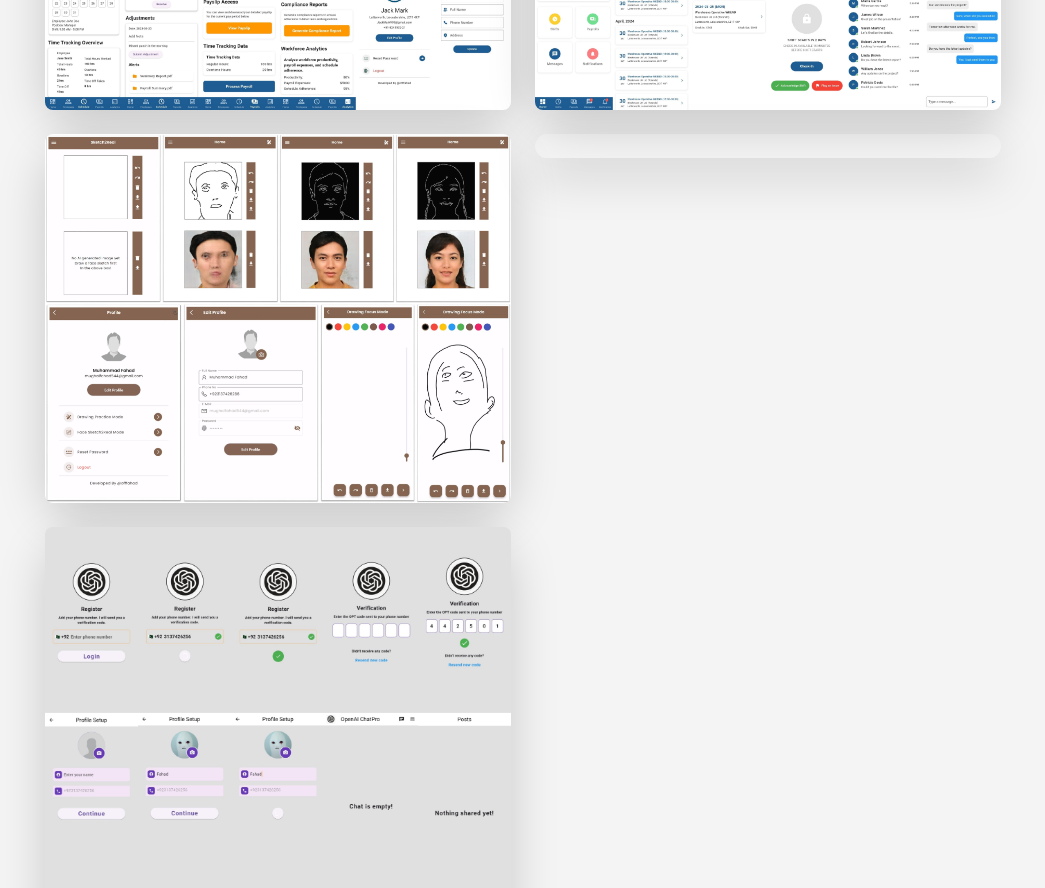
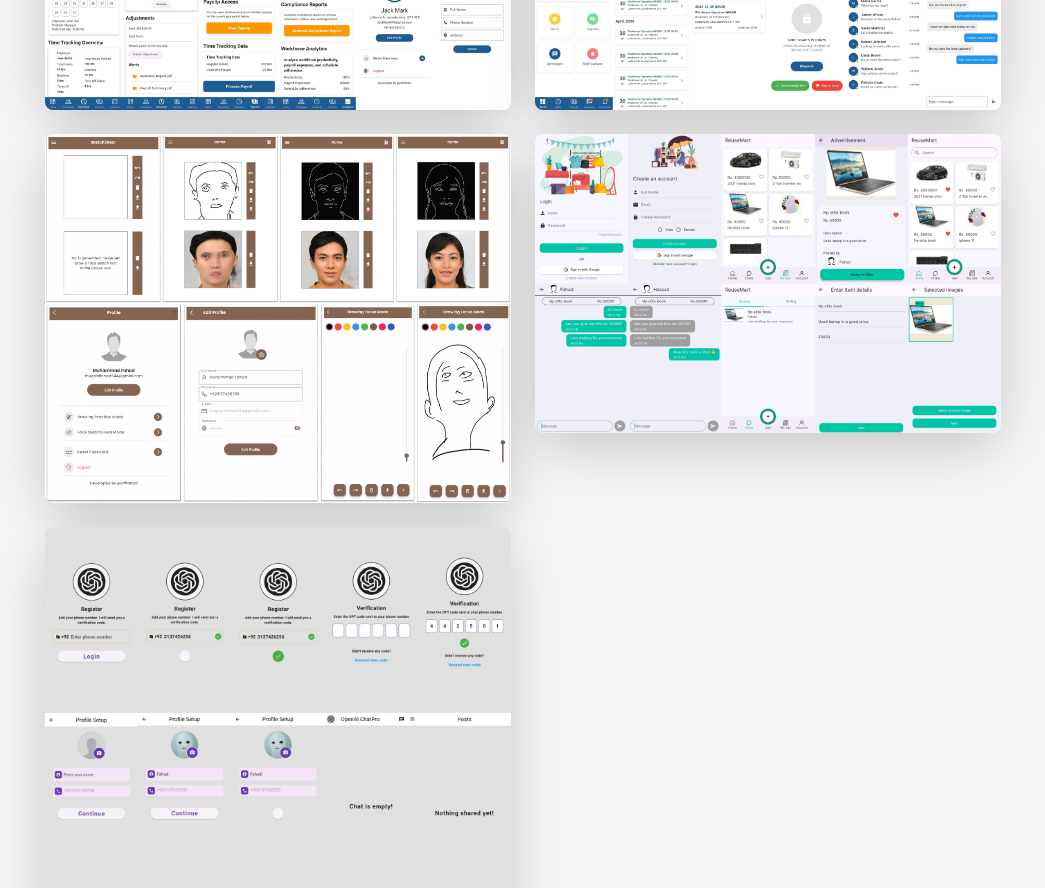
Before and after one commit to offfahad/portfolio-website, a website: page index.html in a window 1280 px wide. Shown: the part 4180-5068 px from the top of the page, without its empty margins (117-1162 px from the left). Drawn offline with Linux system fonts and the light colour scheme.

Commit message:
re-arange

```diff
--- a/index.html
+++ b/index.html
@@ -278,7 +278,7 @@
           <div class="project shadow-lg rounded-5">
             <a href="images/project10.jpg" data-lightbox="images"
               data-title="ReuseMart - Flutter - Firebase - Riverpord">
-              <img src="images/project10.png" alt="" class="img-fluid rounded-3" />
+              <img src="images/project10.jpg" alt="" class="img-fluid rounded-3" />
             </a>
           </div>
         </div>
```
